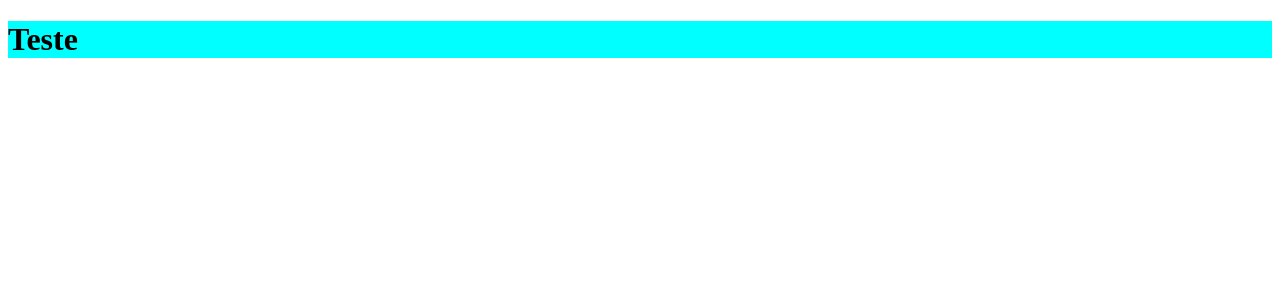
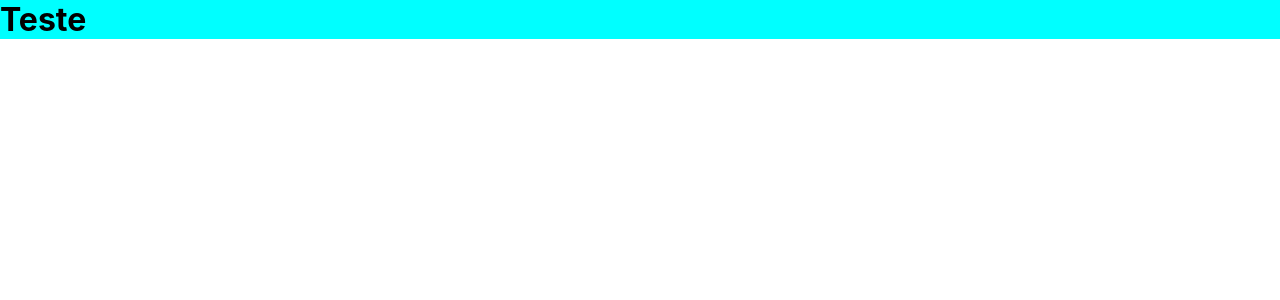
Before and after one commit to Ner3s/next-boilerplate, a Next.js app: page / in a window 1280 px wide. Shown: the top 300 px of the page. Built offline with nearby package versions, Linux system fonts and the light colour scheme.

Commit message:
feat: configure global-styles

```diff
--- a/src/pages/_app.tsx
+++ b/src/pages/_app.tsx
@@ -1,5 +1,7 @@
 import type { AppProps } from 'next/app';
+import Head from 'next/head';
 import { ThemeProvider, DefaultTheme } from 'styled-components';
+import GlobalStyles from '@/styles/global';
 
 const theme: DefaultTheme = {
   colors: {
@@ -8,12 +10,24 @@ const theme: DefaultTheme = {
   }
 };
 
-export default function App({ Component, pageProps }: AppProps) {
+function App({ Component, pageProps }: AppProps) {
   return (
     <>
+      <Head>
+        <title>Next - Boilerplate</title>
+        <link rel="shortcut icon" href="/favicon.ico" />
+        <link rel="apple-touch-icon" href="/favicon.ico" />
+        <meta
+          name="description"
+          content="A simple project starter to work with Typescript, NextJS and Styled Components"
+        />
+      </Head>
       <ThemeProvider theme={theme}>
+        <GlobalStyles />
         <Component {...pageProps} />
       </ThemeProvider>
     </>
   );
 }
+
+export default App;
--- a/src/pages/_document.tsx
+++ b/src/pages/_document.tsx
@@ -7,7 +7,7 @@ import Document, {
 } from 'next/document';
 import { ServerStyleSheet } from 'styled-components';
 
-export default class MyDocument extends Document {
+class MyDocument extends Document {
   static async getInitialProps(ctx: DocumentContext) {
     const sheet = new ServerStyleSheet();
     const originalRenderPage = ctx.renderPage;
@@ -41,3 +41,5 @@ export default class MyDocument extends Document {
     );
   }
 }
+
+export default MyDocument;
--- a/src/pages/index.tsx
+++ b/src/pages/index.tsx
@@ -1,4 +1,4 @@
-import { Home } from '../templates/Home';
+import { Home } from '@/templates/Home';
 
 export default function Index() {
   return <Home />;
--- /dev/null
+++ b/src/styles/global.ts
@@ -0,0 +1,24 @@
+import { createGlobalStyle } from 'styled-components';
+
+const GlobalStyles = createGlobalStyle`
+  *{
+    margin: 0;
+    padding: 0;
+    box-sizing: border-box;
+
+    html {
+      font-size: 62.5%;
+    }
+
+    html, body, #__next {
+      height: 100%;
+    }
+
+    body {
+      font-family: -apple-system, BlinkMacSystemFont, 'Segoe UI', Roboto, Oxygen, Ubuntu, Cantarell, 'Open Sans', 'Helvetica Neue', sans-serif;
+    }
+  }
+
+`;
+
+export default GlobalStyles;
```
